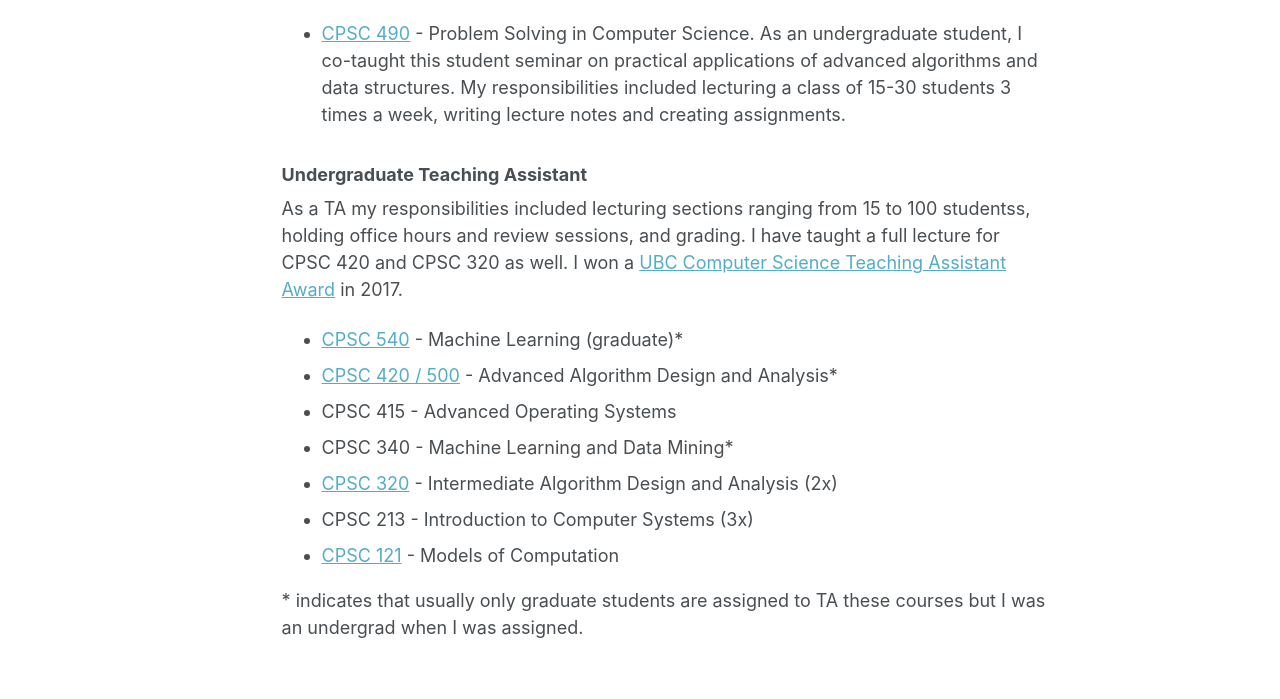
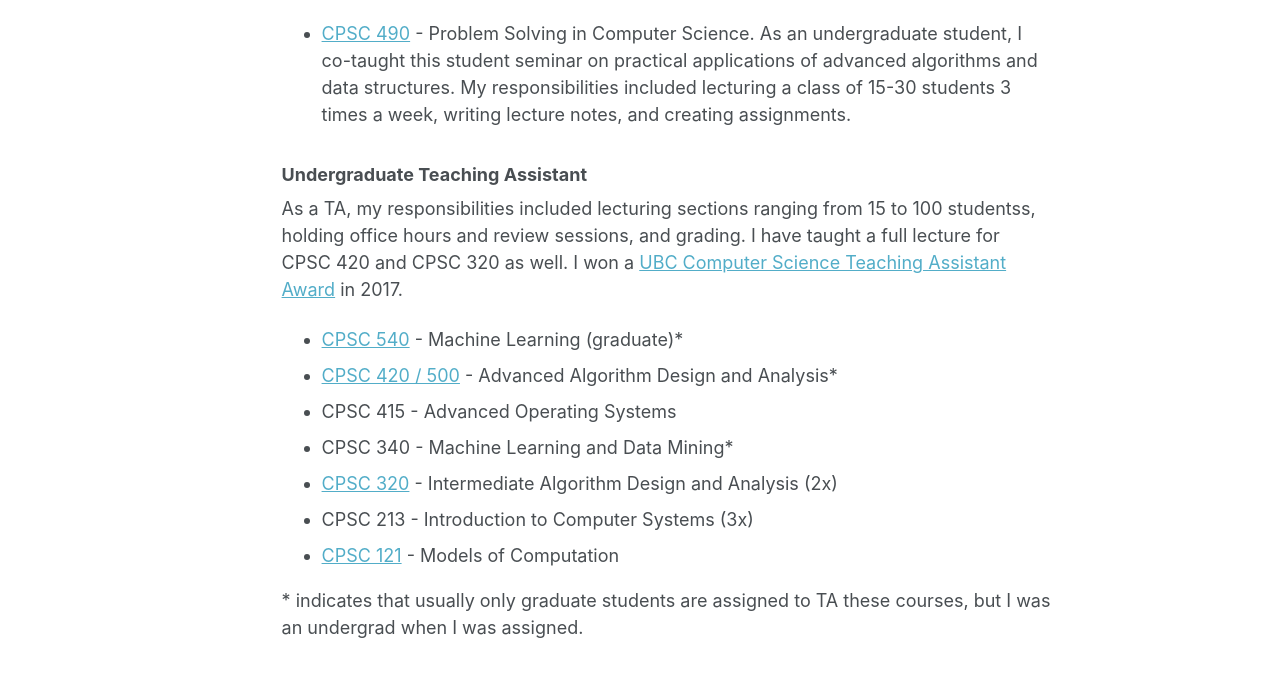
Before and after one commit to raunakkmr/raunakkmr.github.io, a Jekyll site: the page built from _pages/teaching.md, in a window 1280 px wide and 1400 px high. Shown: the part 582-1281 px from the top of the window. Built offline with Jekyll 4.4.1, drawn with Linux system fonts in a browser that asks for light colours.

```diff
--- a/_pages/teaching.md
+++ b/_pages/teaching.md
@@ -23,11 +23,11 @@ Hopcroft.
 in Computer Science. As an undergraduate student, I co-taught this student
 seminar on practical applications of advanced algorithms and data structures.
 My responsibilities included lecturing a class of 15-30 students 3 times a
-week, writing lecture notes and creating assignments.
+week, writing lecture notes, and creating assignments.
 
 ### Undergraduate Teaching Assistant
 
-As a TA my responsibilities included lecturing sections ranging from 15 to 100
+As a TA, my responsibilities included lecturing sections ranging from 15 to 100
 studentss, holding office hours and review sessions, and grading. I have taught
 a full lecture for CPSC 420 and CPSC 320 as well. I won a [UBC Computer Science
 Teaching Assistant
@@ -42,5 +42,5 @@ in 2017.
 * CPSC 213 - Introduction to Computer Systems (3x)
 * [CPSC 121](https://www.students.cs.ubc.ca/~cs-121/2014W1/) - Models of Computation
 
-\* indicates that usually only graduate students are assigned to TA these courses
+\* indicates that usually only graduate students are assigned to TA these courses,
 but I was an undergrad when I was assigned.
```
